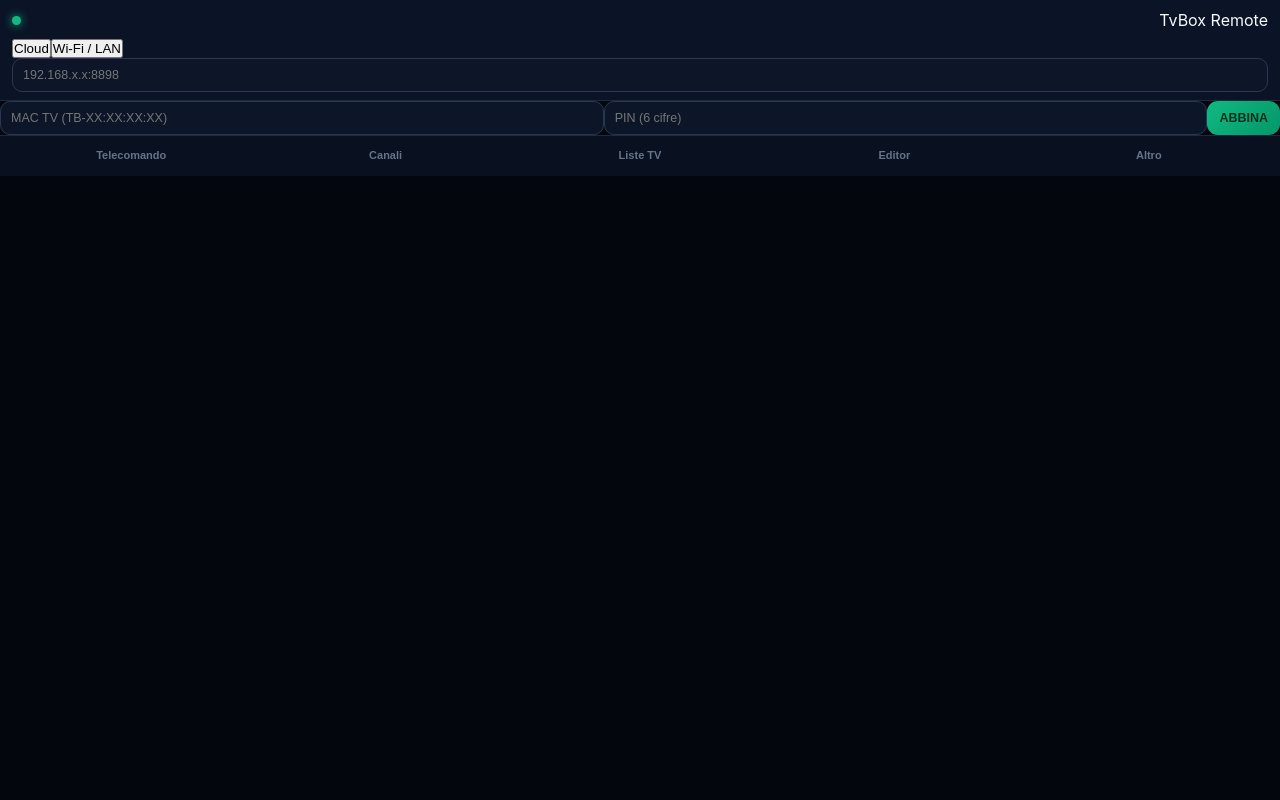
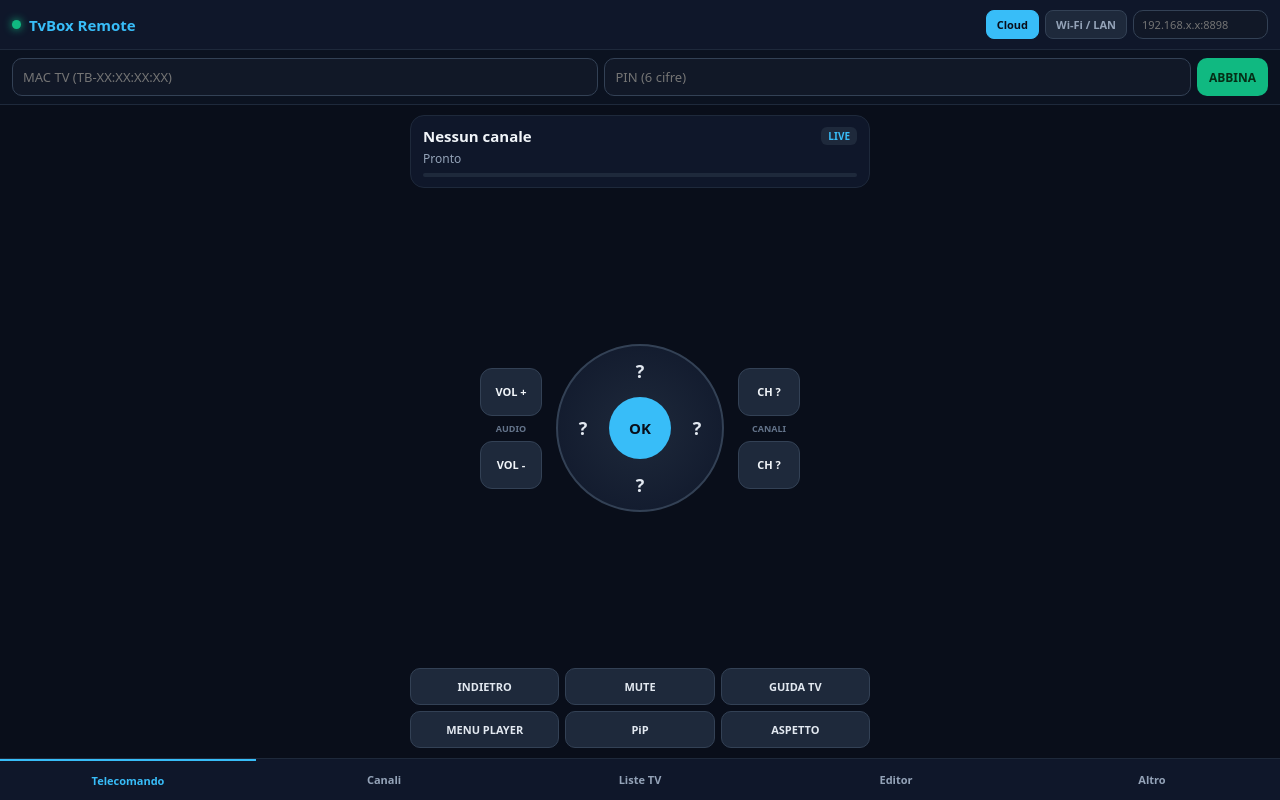
Before and after one commit to MacScannerPro/tvboxremote, a plain HTML site: page index.html in a window 1280 px wide. Drawn offline with Linux system fonts and the light colour scheme.

Commit message:
Add files via upload

```diff
--- a/styles.css
+++ b/styles.css
@@ -1,51 +1,32 @@
-*{box-sizing:border-box;margin:0;padding:0;-webkit-tap-highlight-color:transparent;user-select:none}
-input,select,textarea{user-select:text}
-html,body{height:100dvh;overflow:hidden;background:#03060d;color:#f8fafc;font-family:-apple-system,BlinkMacSystemFont,"Segoe UI",Roboto,sans-serif}
-.app{height:100dvh;max-width:460px;margin:auto;background:linear-gradient(180deg,#0a1122 0%,#060b16 100%);display:flex;flex-direction:column;border-left:1px solid #1e293b;border-right:1px solid #1e293b;position:relative}
-.top{padding:10px 12px 8px;background:#0b1326;border-bottom:1px solid #1e293b;flex-shrink:0;display:flex;flex-direction:column;gap:7px}
-.brand{display:flex;justify-content:space-between;align-items:center}
-.brand h1{font-size:15px;font-weight:800;display:flex;align-items:center;gap:7px;color:#f8fafc}
-.dot{width:9px;height:9px;border-radius:50%;background:#10b981;box-shadow:0 0 10px #10b981}
-.dot.cloud{background:#38bdf8;box-shadow:0 0 10px #38bdf8}
-.dev-bar{display:flex;gap:6px;align-items:center}
-.dev-bar select{flex:1;padding:7px 9px;border-radius:10px;border:1px solid #334155;background:#111c33;color:#fff;font-size:12px;font-weight:600}
-.icon-btn{width:34px;height:34px;border-radius:10px;border:1px solid #334155;background:#111c33;color:#38bdf8;font-weight:800;font-size:15px;cursor:pointer;display:flex;align-items:center;justify-content:center}
-.now-card{background:linear-gradient(135deg,#101d36,#0c1629);border:1px solid #10b98144;border-radius:12px;padding:8px 11px}
-.now-lbl{font-size:10px;font-weight:800;letter-spacing:.8px;color:#10b981;display:flex;justify-content:space-between}
-.now-tit{font-size:13.5px;font-weight:700;margin-top:2px;white-space:nowrap;overflow:hidden;text-overflow:ellipsis}
-.now-sub{font-size:11px;color:#94a3b8;white-space:nowrap;overflow:hidden;text-overflow:ellipsis;margin-top:1px}
-.prog{height:4px;background:#050914;border-radius:4px;overflow:hidden;margin-top:5px}
-.prog div{height:100%;width:0%;background:linear-gradient(90deg,#10b981,#38bdf8);transition:width .4s}
-.pages{flex:1;min-height:0;display:flex;flex-direction:column;padding:10px 12px}
-.page{flex:1;min-height:0;display:none;flex-direction:column;gap:8px;overflow:hidden}
-.page.act{display:flex}
-.scroll{flex:1;min-height:0;overflow-y:auto;padding-right:2px}
-.row{display:flex;gap:6px;align-items:center;flex-shrink:0}
-input,select,textarea{width:100%;padding:9px 10px;border-radius:10px;border:1px solid #293852;background:#0d1629;color:#fff;font-size:12.5px;outline:none}
-.btn{width:100%;padding:10px;border-radius:11px;border:none;background:linear-gradient(135deg,#10b981,#059669);color:#042f1e;font-weight:800;font-size:12.5px;cursor:pointer}
-.btn.blue{background:linear-gradient(135deg,#0284c7,#0369a1);color:#fff}
-.btn.red{background:linear-gradient(135deg,#ef4444,#b91c1c);color:#fff}
-.btn.gray{background:#1e293b;color:#e2e8f0;border:1px solid #334155}
-.ch{display:flex;justify-content:space-between;align-items:center;padding:9px 10px;background:#0d1629;border-radius:11px;margin-bottom:6px;border:1px solid #1e293b;cursor:pointer}
-.ch.cur{border-color:#10b981;background:#064e3b44}
-.seg{display:grid;grid-template-columns:1fr 1fr;gap:4px;background:#070d19;padding:4px;border-radius:11px;border:1px solid #1e293b;flex-shrink:0}
-.seg button{padding:7px;border-radius:8px;border:none;background:transparent;color:#94a3b8;font-weight:700;font-size:12px;cursor:pointer}
-.seg button.act{background:#0284c7;color:#fff}
-.rc-stage{flex:1;min-height:0;display:flex;align-items:center;justify-content:center;gap:16px;padding:4px 0}
-.rocker{width:48px;height:152px;flex-shrink:0;background:#0d1629;border:1px solid #293852;border-radius:27px;display:flex;flex-direction:column;overflow:hidden}
-.rocker button{flex:1;border:none;background:transparent;color:#f8fafc;font-size:18px;font-weight:800;cursor:pointer}
-.rocker span{text-align:center;font-size:10px;font-weight:800;color:#64748b}
-.dpad-ring{width:168px;height:168px;aspect-ratio:1/1;flex-shrink:0;border-radius:50%;background:radial-gradient(circle at 30% 30%,#1a2947,#0b1324);border:2px solid #293852;display:grid;grid-template-columns:repeat(3,1fr);grid-template-rows:repeat(3,1fr);padding:6px;gap:2px}
-.dpad-ring button{border:none;background:transparent;color:#e2e8f0;font-size:16px;padding:0;display:flex;align-items:center;justify-content:center;border-radius:50%;cursor:pointer}
-.dpad-ring .ok{background:linear-gradient(135deg,#10b981,#059669);color:#042f1e;font-size:15px;font-weight:900}
-.numpad{flex:1;min-height:0;display:none;flex-direction:column;gap:6px}
-.num-lcd{background:#040812;border:1px solid #38bdf866;border-radius:11px;padding:7px;text-align:center;font-size:21px;font-weight:800;letter-spacing:5px;color:#38bdf8}
-.num-grid{flex:1;min-height:0;display:grid;grid-template-columns:repeat(3,1fr);gap:6px}
-.num-grid button{border-radius:12px;border:1px solid #293852;background:#0d1629;color:#fff;font-size:17px;font-weight:700;cursor:pointer}
-.quick-grid{display:grid;grid-template-columns:repeat(3,1fr);gap:6px;flex-shrink:0}
-.rbtn{padding:10px 4px;border-radius:10px;border:1px solid #293852;background:#0d1629;color:#f8fafc;font-size:11px;font-weight:700;cursor:pointer}
-.nav{display:grid;grid-template-columns:repeat(5,1fr);background:#091020;border-top:1px solid #1e293b;padding:7px 4px 9px;flex-shrink:0}
-.nav button{border:none;background:transparent;color:#64748b;font-size:11px;font-weight:800;cursor:pointer;padding:6px 0}
-.nav button.act{color:#10b981}
-.toast{position:absolute;bottom:64px;left:50%;transform:translateX(-50%);background:#10b981;color:#042f1e;padding:7px 14px;border-radius:20px;font-size:12px;font-weight:800;opacity:0;pointer-events:none;transition:opacity .2s;white-space:nowrap}
-.toast.show{opacity:1}
+*{box-sizing:border-box;margin:0;padding:0;font-family:system-ui,-apple-system,sans-serif}
+body{background:#090e1a;color:#f1f5f9;height:100dvh;display:flex;flex-direction:column;overflow:hidden}
+.top{display:flex;align-items:center;justify-content:space-between;gap:8px;padding:10px 12px;background:#0f172a;border-bottom:1px solid #1e293b;flex-wrap:wrap}
+.brand{display:flex;align-items:center;gap:8px;font-weight:900;font-size:15px;color:#38bdf8}
+.dot{width:9px;height:9px;border-radius:50%;background:#10b981;box-shadow:0 0 8px #10b981}
+.modes{display:flex;align-items:center;gap:6px;flex-wrap:wrap}
+.mbtn{background:#1e293b;color:#94a3b8;border:1px solid #334155;padding:6px 10px;border-radius:8px;font-size:11px;font-weight:800;cursor:pointer}
+.mbtn.on{background:#38bdf8;color:#090e1a;border-color:#38bdf8}
+#lanIp{width:135px;padding:6px 8px;font-size:11px}
+.cbar{display:flex;gap:6px;padding:8px 12px;background:#0b1220;border-bottom:1px solid #1e293b}
+input,select,textarea{width:100%;background:#111827;color:#f1f5f9;border:1px solid #334155;border-radius:10px;padding:9px 10px;font-size:13px;outline:none}
+.row{display:flex;gap:6px;align-items:center}
+.btn{width:100%;background:#10b981;color:#052e16;border:none;border-radius:10px;padding:10px 12px;font-weight:900;font-size:12px;cursor:pointer}
+.btn.blue{background:#38bdf8;color:#082f49}.btn.gray{background:#334155;color:#f1f5f9}
+.page{display:none;flex:1;overflow:hidden;padding:10px 12px}.page.on{display:flex;flex-direction:column}
+.scroll{flex:1;overflow-y:auto}
+.remote-wrap{flex:1;display:flex;flex-direction:column;justify-content:space-between;align-items:center;gap:8px;max-width:460px;width:100%;margin:0 auto}
+.now-card{width:100%;background:#0f172a;border:1px solid #1e293b;border-radius:14px;padding:10px 12px}
+.now-top{display:flex;justify-content:space-between;align-items:center}.now-ch{font-weight:900;font-size:15px}.now-grp{font-size:10px;background:#1e293b;color:#38bdf8;padding:2px 7px;border-radius:6px;font-weight:800}
+.now-epg{font-size:12px;color:#94a3b8;margin:4px 0 6px}.prog{height:4px;background:#1e293b;border-radius:4px;overflow:hidden}.prog-fill{height:100%;background:#38bdf8;width:0%}
+.dpad-zone{display:flex;align-items:center;justify-content:center;gap:14px;width:100%;my:auto}
+.rocker{display:flex;flex-direction:column;align-items:center;gap:6px}.rlbl{font-size:9px;font-weight:800;color:#64748b}
+.rbtn{width:62px;height:48px;border-radius:12px;background:#1e293b;color:#f1f5f9;border:1px solid #334155;font-weight:800;font-size:11px;cursor:pointer}
+.dpad-ring{position:relative;width:168px;height:168px;border-radius:50%;background:radial-gradient(circle,#1e293b 0%,#0f172a 100%);border:2px solid #334155;flex-shrink:0}
+.dbtn{position:absolute;background:transparent;border:none;color:#e2e8f0;font-size:18px;font-weight:900;cursor:pointer;display:flex;align-items:center;justify-content:center}
+.d-up{top:4px;left:50%;transform:translateX(-50%);width:54px;height:42px}.d-down{bottom:4px;left:50%;transform:translateX(-50%);width:54px;height:42px}
+.d-left{left:4px;top:50%;transform:translateY(-50%);width:42px;height:54px}.d-right{right:4px;top:50%;transform:translateY(-50%);width:42px;height:54px}
+.d-ok{top:50%;left:50%;transform:translate(-50%,-50%);width:62px;height:62px;border-radius:50%;background:#38bdf8;color:#090e1a;font-size:15px}
+.qbar{display:grid;grid-template-columns:repeat(3,1fr);gap:6px;width:100%}.qbtn{background:#1e293b;color:#e2e8f0;border:1px solid #334155;border-radius:10px;padding:10px 6px;font-size:11px;font-weight:800;cursor:pointer}
+.list{display:flex;flex-direction:column;gap:6px}.item{display:flex;justify-content:space-between;align-items:center;background:#0f172a;border:1px solid #1e293b;padding:10px 12px;border-radius:10px;cursor:pointer}.sub{font-size:11px;color:#94a3b8}
+.nav{display:grid;grid-template-columns:repeat(5,1fr);background:#0f172a;border-top:1px solid #1e293b}.nbtn{background:transparent;border:none;color:#94a3b8;padding:12px 4px;font-size:11px;font-weight:800;cursor:pointer}.nbtn.on{color:#38bdf8;border-top:2px solid #38bdf8}
+.toast{display:none;position:fixed;bottom:62px;left:50%;transform:translateX(-50%);background:#10b981;color:#052e16;padding:8px 14px;border-radius:20px;font-weight:800;font-size:12px;z-index:99}
```
